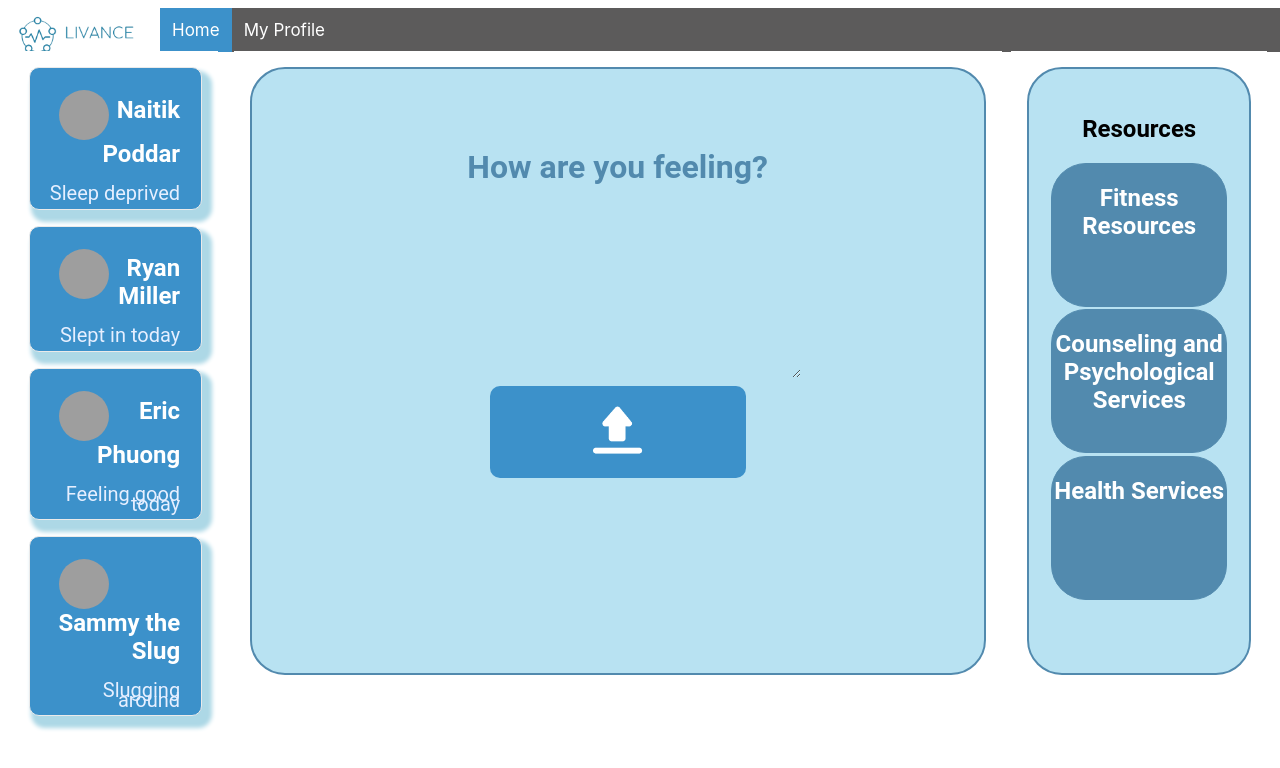
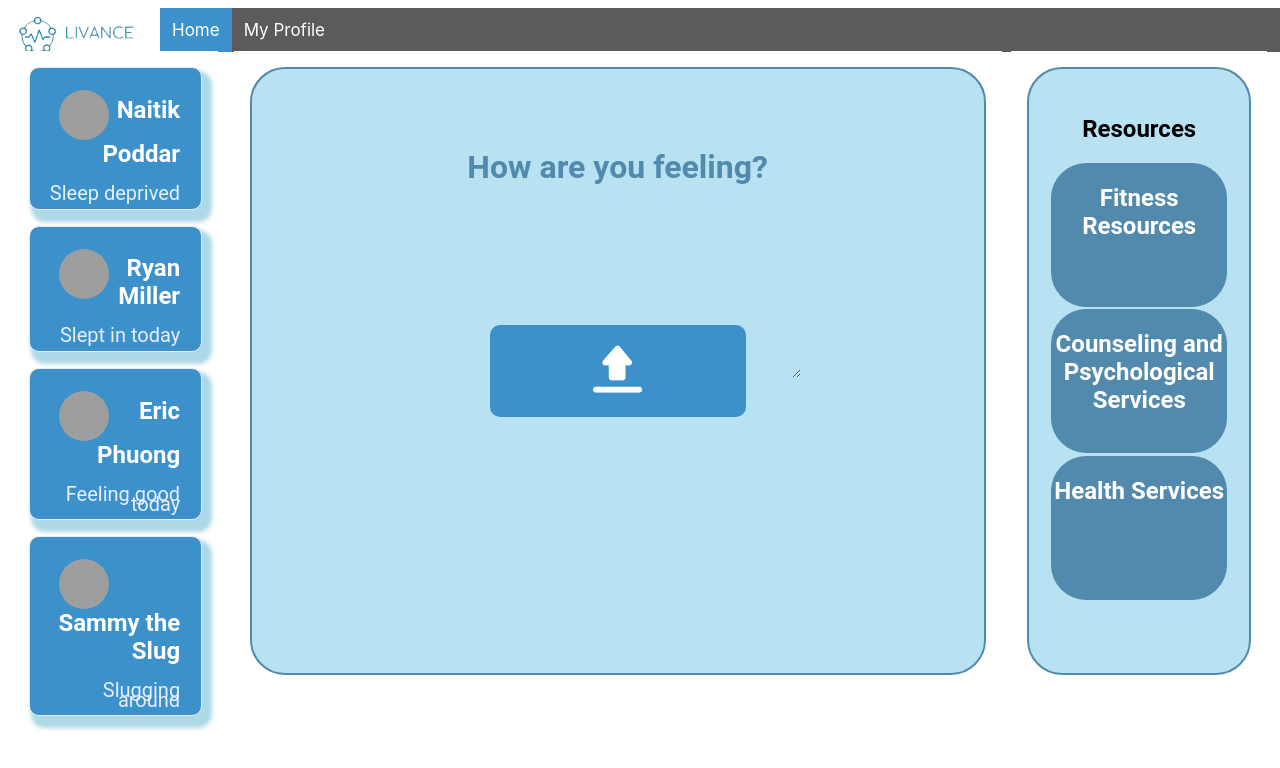
Before and after one commit to NaitikP04/livance, a Next.js app in the folder nextjs-blog/: page / in a window 1280 px wide. Shown: the top 768 px of the page. Built offline with nearby package versions, Linux system fonts and the light colour scheme; grey boxes are pictures that could not be loaded.

Commit message:
finished??

```diff
--- a/nextjs-blog/styles/Home.module.css
+++ b/nextjs-blog/styles/Home.module.css
@@ -231,6 +231,7 @@
 
 .button {
   width: 35%;
+  margin-top: -15%;
   background-color: #3c91ca;
   border: none;
   color: white;
@@ -239,7 +240,6 @@
   text-decoration: none;
   display: inline-block;
   font-size: 16px;
-  margin: 4px 2px;
   cursor: pointer;
   border-radius: 10px;
 }
```
